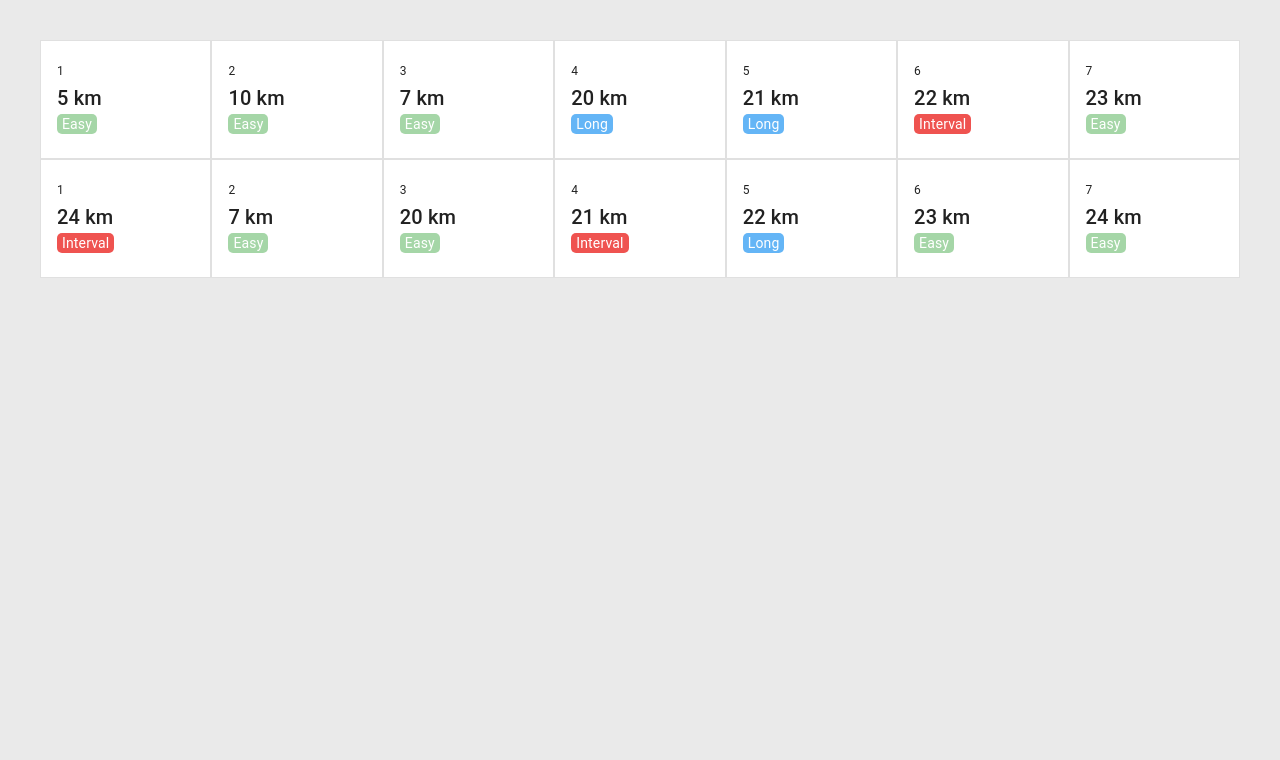
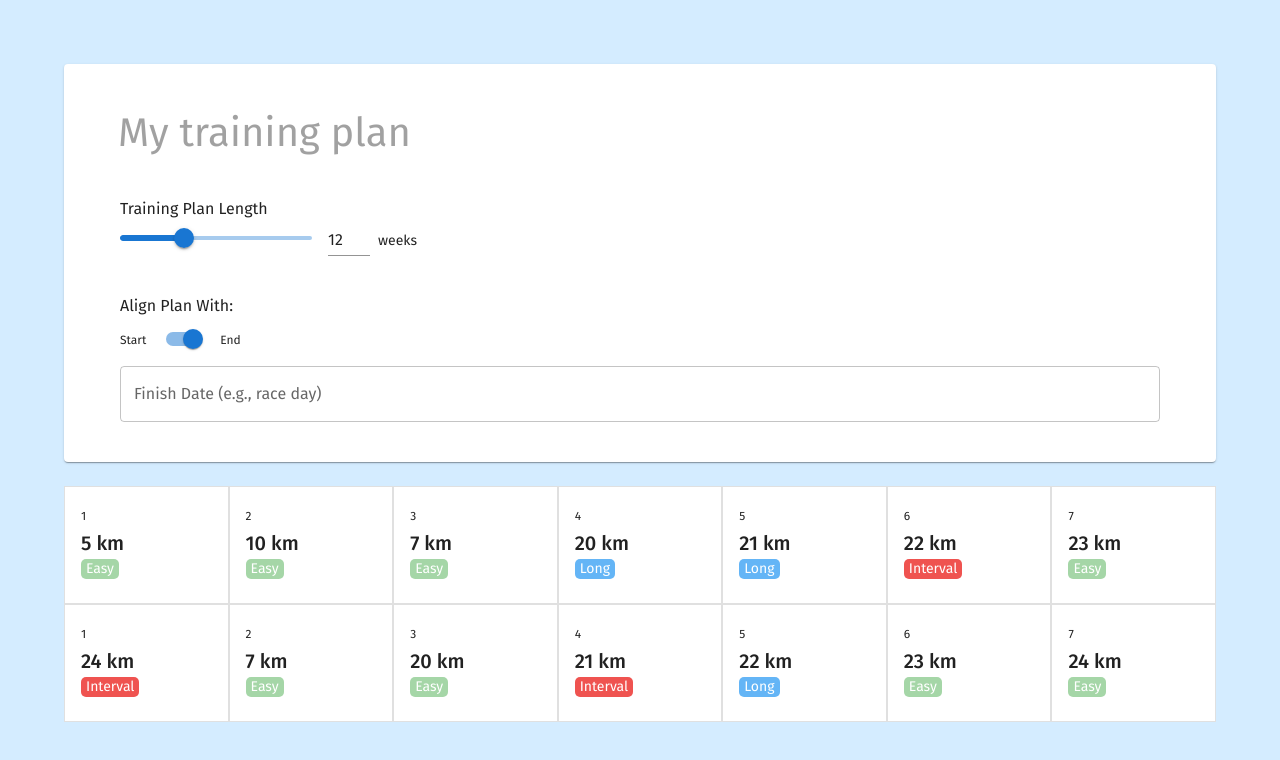
Before and after one commit to wkeebs/we-run, a React (Vite) app: page / in a window 1280 px wide. Shown: the top 760 px of the page. Built offline with nearby package versions, Linux system fonts and the light colour scheme.

Commit message:
Create initial CalendarCreator component

```diff
--- a/index.html
+++ b/index.html
@@ -1,8 +1,18 @@
-<!doctype html>
+<!DOCTYPE html>
 <html lang="en">
   <head>
     <meta charset="UTF-8" />
     <link rel="icon" type="image/svg+xml" href="/vite.svg" />
+    <link rel="preconnect" href="https://fonts.googleapis.com" />
+    <link rel="preconnect" href="https://fonts.gstatic.com" crossorigin />
+    <link
+      href="https://fonts.googleapis.com/css2?family=Poppins:ital,wght@0,100;0,200;0,300;0,400;0,500;0,600;0,700;0,800;0,900;1,100;1,200;1,300;1,400;1,500;1,600;1,700;1,800;1,900&display=swap"
+      rel="stylesheet"
+    />
+    <link
+      href="https://fonts.googleapis.com/css2?family=Fira+Sans:ital,wght@0,100;0,200;0,300;0,400;0,500;0,600;0,700;0,800;0,900;1,100;1,200;1,300;1,400;1,500;1,600;1,700;1,800;1,900&family=Poppins:ital,wght@0,100;0,200;0,300;0,400;0,500;0,600;0,700;0,800;0,900;1,100;1,200;1,300;1,400;1,500;1,600;1,700;1,800;1,900&display=swap"
+      rel="stylesheet"
+    />
     <meta name="viewport" content="width=device-width, initial-scale=1.0" />
     <title>WeRun</title>
   </head>
--- a/package.json
+++ b/package.json
@@ -16,6 +16,8 @@
     "@emotion/styled": "^11.11.0",
     "@mui/icons-material": "^5.15.11",
     "@mui/material": "^5.15.11",
+    "@mui/x-date-pickers": "^6.19.8",
+    "dayjs": "^1.11.10",
     "dnd-kit": "^0.0.2",
     "react": "^18.2.0",
     "react-dnd-html5-backend": "^16.0.1",
--- a/src/App.tsx
+++ b/src/App.tsx
@@ -1,6 +1,19 @@
+import { LocalizationProvider } from "@mui/x-date-pickers";
 import "./App.css";
 import ActivityCalendar from "./components/ActivityCalendar";
+import CalendarCreator from "./components/CalendarCreator";
 import { RUN_TYPE } from "./data";
+import { AdapterDayjs } from "@mui/x-date-pickers/AdapterDayjs";
+import { createTheme, ThemeProvider } from "@mui/material";
+
+const theme = createTheme({
+  typography: {
+    fontFamily: [
+      "Fira Sans",
+      "Poppins",
+    ].join(","),
+  },
+});
 
 export type Activity = {
   id: number;
@@ -29,9 +42,12 @@ const testData: Activity[] = [
 
 function App() {
   return (
-    <>
-      <ActivityCalendar data={testData}></ActivityCalendar>
-    </>
+    <LocalizationProvider dateAdapter={AdapterDayjs}>
+      <ThemeProvider theme={theme}>
+        <CalendarCreator />
+        <ActivityCalendar data={testData}></ActivityCalendar>
+      </ThemeProvider>
+    </LocalizationProvider>
   );
 }
 
--- a/src/components/ActivityCalendar.tsx
+++ b/src/components/ActivityCalendar.tsx
@@ -1,6 +1,6 @@
 import { CYCLE_LENGTH } from "../data";
 import { chunk } from "../utils/arrayOperations";
-import { Grid, Stack } from "@mui/material";
+import { Box, Grid, Stack } from "@mui/material";
 import { Activity } from "../App";
 import React, { useState } from "react";
 import ActivityCard from "./cards/ActivityCard";
@@ -63,6 +63,8 @@ const ActivityCalendar: React.FC<ActivityCalendarProps> = ({ data }) => {
     chunkData(activities)
   );
 
+  const [rearranging, setRearranging] = useState<boolean>(false);
+
   // drag and drop
   const [activeId, setActiveId] = useState<Activity | null>(null);
 
@@ -73,13 +75,7 @@ const ActivityCalendar: React.FC<ActivityCalendarProps> = ({ data }) => {
     })
   );
 
-  return (
-    <>
-      <DndContext collisionDetection={closestCorners} sensors={sensors}>
-        <SortableContext
-          items={activities}
-          strategy={horizontalListSortingStrategy}
-        >
+  const cardGrid = (
     <Grid container columns={{ xs: 1, sm: CYCLE_LENGTH }}>
       {...activities.map((activity, idx) => (
         <Grid item key={idx} xs={1}>
@@ -92,7 +88,17 @@ const ActivityCalendar: React.FC<ActivityCalendarProps> = ({ data }) => {
         </Grid>
       ))}
     </Grid>
-        </SortableContext>
+  );
+
+  return (
+    <Box sx={{ margin: 3 }}>
+      <DndContext collisionDetection={closestCorners} sensors={sensors}>
+        {rearranging ? <SortableContext
+          items={activities}
+          strategy={horizontalListSortingStrategy}
+        >
+          {cardGrid}
+        </SortableContext> : cardGrid}
       </DndContext>
 
       {/* {chunkedActivities.map((cycle: Activity[], idx: number) => {
@@ -108,7 +114,7 @@ const ActivityCalendar: React.FC<ActivityCalendarProps> = ({ data }) => {
           </Stack>
         );
       })} */}
-    </>
+    </Box>
   );
 
   setActiveId(null);
--- /dev/null
+++ b/src/components/CalendarCreator.tsx
@@ -0,0 +1,85 @@
+import {
+  Box,
+  Divider,
+  FormControl,
+  Grid,
+  InputAdornment,
+  Paper,
+  Slider,
+  TextField,
+  Typography,
+  Button,
+  Switch,
+} from "@mui/material";
+import React, { useState } from "react";
+import DistanceInput from "./DistanceInput";
+import { Label } from "@mui/icons-material";
+import InputSlider from "./InputSlider";
+import { DatePicker } from "@mui/x-date-pickers/DatePicker";
+import { LocalizationProvider, StaticDatePicker } from "@mui/x-date-pickers";
+
+const CalendarCreator = () => {
+  const [numberOfWeeks, setNumberOfWeeks] = useState<number>();
+  const [alignWithEnd, setAlignWithEnd] = useState<boolean>(true);
+
+  return (
+    <>
+      <Paper elevation={1} sx={{ paddingY: 3, margin: 3, textAlign: "start" }}>
+        <Box sx={{ marginX: 5 }}>
+          <FormControl sx={{ width: "100%"}}>
+            <FormControl>
+              <TextField
+                sx={{
+                  "& fieldset": { border: "none" },
+                  width: "100%",
+                }}
+                placeholder="My training plan"
+                inputProps={{ style: { fontSize: 40 } }} // font size of input text
+                InputLabelProps={{ style: { fontSize: 40 } }} // font size of input label
+              ></TextField>
+            </FormControl>
+            <FormControl sx={{ margin: 2 }}>
+              <Typography variant="subtitle1">Training Plan Length</Typography>
+              <Grid container spacing={1} alignItems={"center"}>
+                <Grid item>
+                  <InputSlider max={36} />
+                </Grid>
+                <Grid item>
+                  <Typography variant="body2">weeks</Typography>
+                </Grid>
+              </Grid>
+            </FormControl>
+            <FormControl sx={{ margin: 2 }}>
+              <Grid item>
+                <Typography variant="subtitle1">Align Plan With:</Typography>
+              </Grid>
+              <Grid container spacing={1} alignItems={"center"} marginBottom={1}>
+                <Grid item>
+                  <Typography variant="caption">Start</Typography>
+                </Grid>
+                <Grid item>
+                  <Switch
+                    defaultChecked
+                    onChange={(e) => setAlignWithEnd(e.target.checked)}
+                  />
+                </Grid>
+                <Grid item>
+                  <Typography variant="caption">End</Typography>
+                </Grid>
+              </Grid>
+
+              <Typography variant="subtitle1"></Typography>
+              <DatePicker
+                label={
+                  alignWithEnd ? "Finish Date (e.g., race day)" : "Start Date "
+                }
+              />
+            </FormControl>
+          </FormControl>
+        </Box>
+      </Paper>
+    </>
+  );
+};
+
+export default CalendarCreator;
--- /dev/null
+++ b/src/components/DistanceInput.tsx
@@ -0,0 +1,27 @@
+import { FormControl, InputAdornment, TextField } from '@mui/material'
+import React from 'react'
+
+//React.ChangeEvent<HTMLInputElement | HTMLTextAreaElement>
+export type DistanceInputProps = {
+    onChange: (e: React.ChangeEvent<HTMLInputElement | HTMLTextAreaElement>) => void,
+    value: number
+}
+
+const DistanceInput: React.FC<DistanceInputProps> = ({onChange, value}) => {
+  return (
+    <FormControl sx={{ mt: 2 }}>
+          <TextField
+            type="number"
+            label="Distance"
+            id="distance-input"
+            value={value}
+            InputProps={{
+              endAdornment: <InputAdornment position="end">km</InputAdornment>,
+            }}
+            onChange={onChange}
+          />
+    </FormControl>
+  )
+}
+
+export default DistanceInput
--- /dev/null
+++ b/src/components/InputSlider.tsx
@@ -0,0 +1,69 @@
+import * as React from "react";
+import { styled } from "@mui/material/styles";
+import Grid from "@mui/material/Grid";
+import Typography from "@mui/material/Typography";
+import Slider from "@mui/material/Slider";
+import MuiInput from "@mui/material/Input";
+import VolumeUp from "@mui/icons-material/VolumeUp";
+import Box from "@mui/material/Box";
+
+const Input = styled(MuiInput)`
+  width: 42px;
+`;
+
+export type InputSliderProps = {
+  max: number;
+};
+
+const InputSlider: React.FC<InputSliderProps> = ({ max }) => {
+  const [value, setValue] = React.useState(12);
+
+  const handleSliderChange = (event: Event, newValue: number | number[]) => {
+    setValue(newValue as number);
+  };
+
+  const handleInputChange = (event: React.ChangeEvent<HTMLInputElement>) => {
+    setValue(event.target.value === "" ? 0 : Number(event.target.value));
+  };
+
+  const handleBlur = () => {
+    if (value < 0) {
+      setValue(0);
+    } else if (value > max) {
+      setValue(max);
+    }
+  };
+
+  return (
+    <Box sx={{ width: 250 }}>
+      <Grid container spacing={2} alignItems="center">
+        <Grid item xs>
+          <Slider
+            value={typeof value === "number" ? value : 0}
+            onChange={handleSliderChange}
+            aria-labelledby="input-slider"
+            max={max}
+            defaultValue={12}
+          />
+        </Grid>
+        <Grid item>
+          <Input
+            value={value}
+            size="small"
+            onChange={handleInputChange}
+            onBlur={handleBlur}
+            inputProps={{
+              step: 1,
+              min: 0,
+              max: max,
+              type: "number",
+              "aria-labelledby": "input-slider",
+            }}
+          />
+        </Grid>
+      </Grid>
+    </Box>
+  );
+};
+
+export default InputSlider;
--- a/src/components/cards/ActivityCard.tsx
+++ b/src/components/cards/ActivityCard.tsx
@@ -1,6 +1,14 @@
 import BaseCard from "./BaseCard";
 import React, { ReactElement, useEffect, useState } from "react";
-import { Backdrop, Box, Fade, Modal } from "@mui/material";
+import {
+  Backdrop,
+  Box,
+  Card,
+  CardActionArea,
+  CardActions,
+  Fade,
+  Modal,
+} from "@mui/material";
 import EditActivity from "../EditActivity";
 import { CYCLE_LENGTH, RUN_TYPE } from "../../data";
 
@@ -59,13 +67,8 @@ const ActivityCard: React.FC<ActivityCardProps> = ({
   // });
 
   // sortable
-  const {
-    attributes,
-    listeners,
-    setNodeRef,
-    transform,
-    transition,
-  } = useSortable({id: id});
+  const { attributes, listeners, setNodeRef, transform, transition } =
+    useSortable({ id: id });
 
   const style = {
     transform: CSS.Transform.toString(transform),
@@ -146,13 +149,15 @@ const ActivityCard: React.FC<ActivityCardProps> = ({
 
   return (
     <>
-      <div ref={setNodeRef} style={style} {...attributes} {...listeners}>
+        <div ref={setNodeRef} style={style} {...attributes} {...listeners}>
           {currentDistance && currentType && (
             <BaseCard
               title={currentDistance + " km"}
               content={createTypeElement(currentType)}
               info={(((num - 1) % CYCLE_LENGTH) + 1).toLocaleString()}
-              onClick={handleOpen}
+              onClick={() => {
+                handleOpen();
+              }}
             ></BaseCard>
           )}
         </div>
--- a/src/components/cards/BaseCard.tsx
+++ b/src/components/cards/BaseCard.tsx
@@ -1,4 +1,4 @@
-import { Card, CardActionArea, CardContent, Typography } from "@mui/material";
+import { Card, CardActionArea, CardActions, CardContent, Typography } from "@mui/material";
 import React, { ReactElement } from "react";
 
 export type BaseCardProps = {
--- a/src/index.css
+++ b/src/index.css
@@ -1,11 +1,11 @@
 :root {
-  font-family: Inter, system-ui, Avenir, Helvetica, Arial, sans-serif;
+  font-family: "Poppins", Inter, system-ui, Avenir, Helvetica, Arial, sans-serif;
   line-height: 1.5;
   font-weight: 400;
 
   color-scheme: light dark;
   color: rgba(255, 255, 255, 0.87);
-  background-color: #eaeaea;
+  background-color: #d4ecff;
 
   font-synthesis: none;
   text-rendering: optimizeLegibility;
```
Also changed, not shown: src/components/EditActivity.tsx (+4 -3 lines), 1 other file (tests, documents, lock files or other folders). Lines whose indentation alone changed are shown as unchanged.
